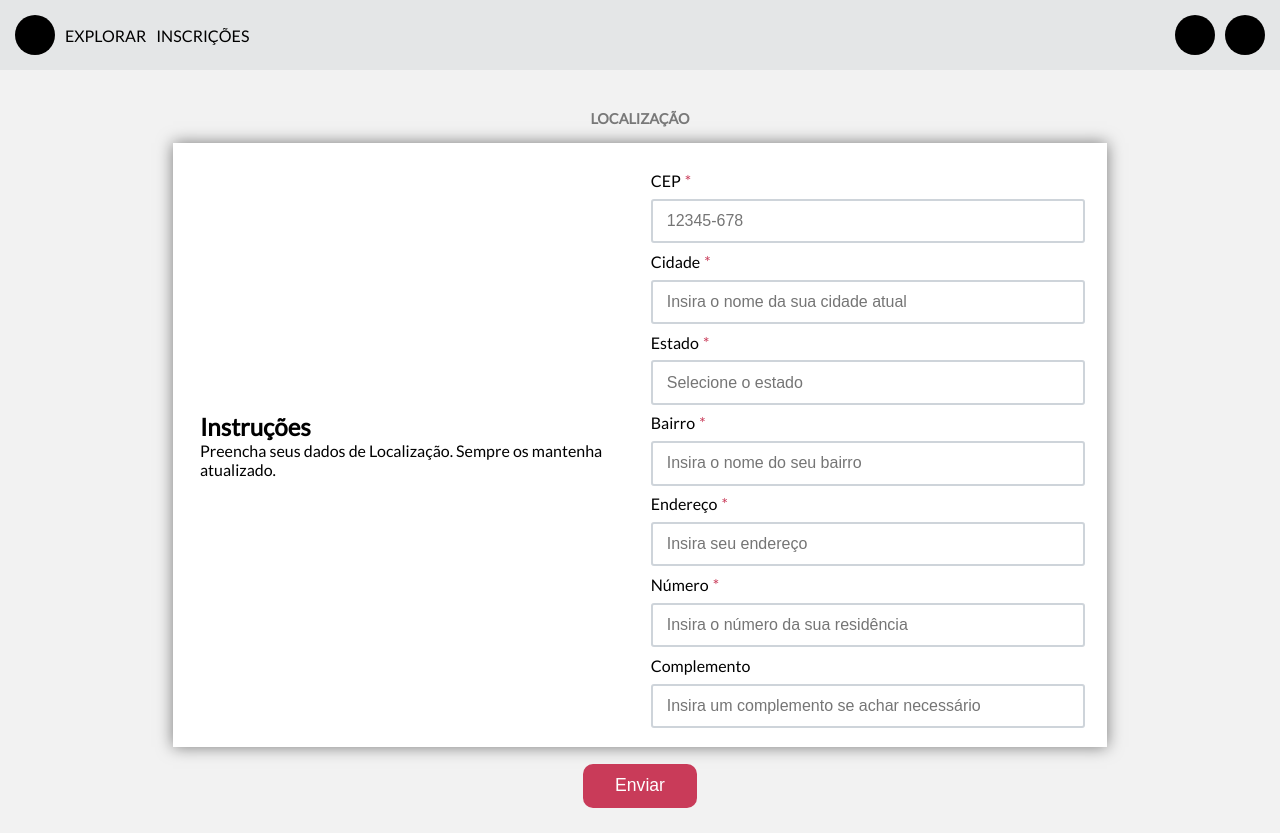
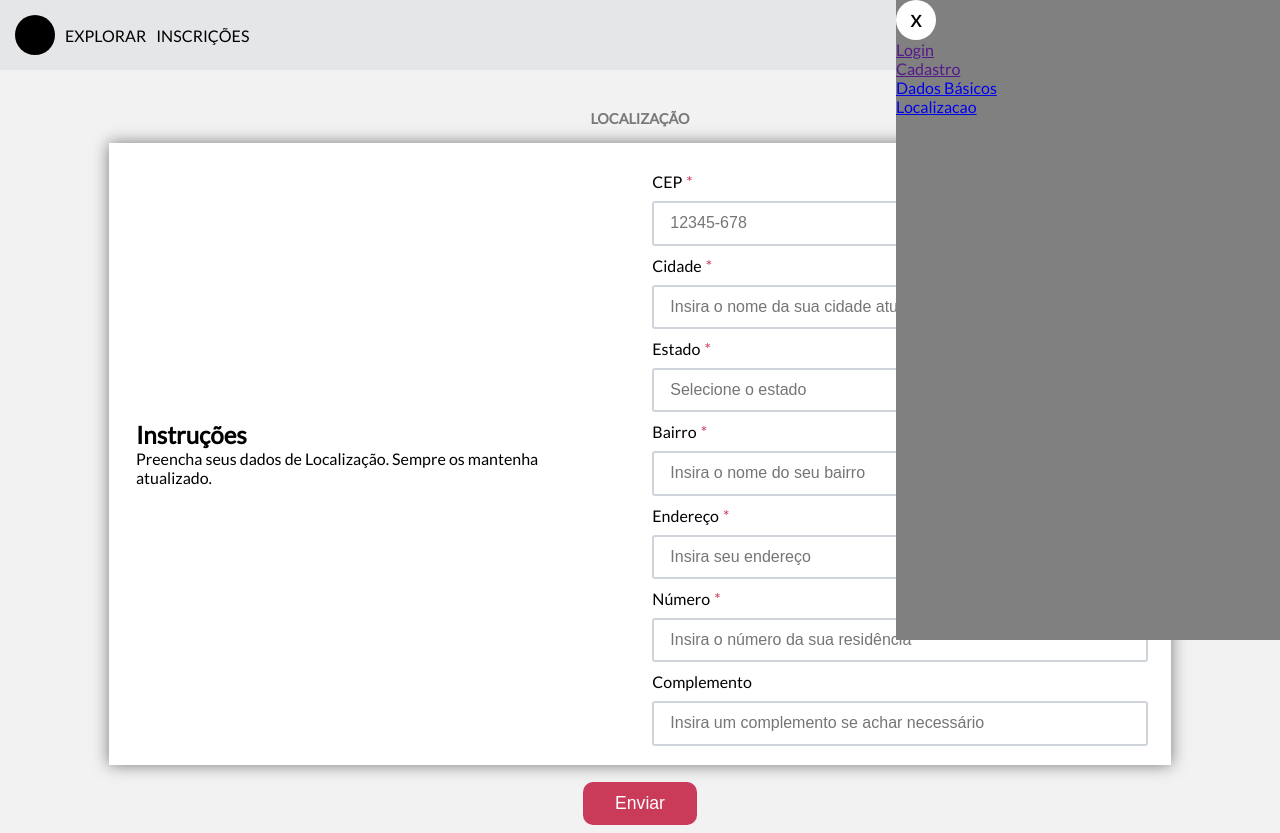
Before and after one commit to MRonald/cadastro-usuario, a React (Create React App) app: page /localizacao in a window 1280 px wide. Built offline with nearby package versions, Linux system fonts and the light colour scheme.

Commit message:
Aumentando o tamanho dos fieldsets | Iniciando o menu lateral

```diff
--- a/src/Pages/DadosBasicos/index.js
+++ b/src/Pages/DadosBasicos/index.js
@@ -15,21 +15,21 @@ export default () => (
             <FieldsetForm tituloInstrucao="Email" instrucao="Você pode alterar seu email">
                 <InputFormulario>
                     <label>Email<span className="required">*</span></label>
-                    <input type="email" placeholder="..." required/>
+                    <input type="email" placeholder="email@exemplo.com" required/>
                 </InputFormulario>
             </FieldsetForm>
             <FieldsetForm tituloInstrucao="Instruções" instrucao="Preencha os seus dados de perfil. Sempre mantenha seu telefone atualizado">
                 <InputFormulario>
                     <label>Nome<span className="required">*</span></label>
-                    <input type="text" placeholder="..." required/>
+                    <input type="text" placeholder="Digite seu nome" required/>
                 </InputFormulario>
                 <InputFormulario>
                     <label>Sobrenome<span className="required">*</span></label>
-                    <input type="text" placeholder="..." required/>
+                    <input type="text" placeholder="Digite seu sobrenome" required/>
                 </InputFormulario>
                 <InputFormulario>
                     <label>Telefone<span className="required">*</span></label>
-                    <input type="text" placeholder="..." required/>
+                    <input type="text" placeholder="(00) 00000-0000" required/>
                 </InputFormulario>
             </FieldsetForm>
             <FieldsetForm tituloInstrucao="Links pessoais" instrucao="Compartilhe seu perfil de outras plataformas aqui">
--- a/src/components/FieldsetForm/FieldsetForm.css
+++ b/src/components/FieldsetForm/FieldsetForm.css
@@ -1,6 +1,6 @@
 .container-fieldset {
     background-color: #fff;
-    width: 70%;
+    width: 80%;
     min-width: 250px;
     margin: 0.5rem auto;
     padding: 1.2rem;
--- a/src/components/Menu/Menu.css
+++ b/src/components/Menu/Menu.css
@@ -29,3 +29,27 @@
         display: none;
     }
 }
+/* Formatação do menu-lateral */
+.menu-lateral {
+    position: absolute;
+    right: 0;
+    top: 0;
+    width: 30%;
+    height: 40rem;
+    background-color: gray;
+    display: flex;
+    flex-direction: column;
+}
+.menu-lateral .icone-fechar {
+    background-color: white;
+    font-weight: bolder;
+    display: flex;
+    justify-content: center;
+    align-items: center;
+    width: 40px;
+    height: 40px;
+    border-radius: 100%;
+}
+.menu-lateral .icone-fechar:hover {
+    cursor: pointer;
+}
--- a/src/components/Menu/index.js
+++ b/src/components/Menu/index.js
@@ -1,4 +1,5 @@
 import React from 'react';
+import { Link } from 'react-router-dom';
 import './Menu.css';
 
 export default () => (
@@ -12,7 +13,14 @@ export default () => (
         </nav>
         <ul className="icons">
             <li className="circleItem"></li>
-            <li className="circleItem"></li>
+            <li className="circleItem" id="icone-usuario"></li>
         </ul>
+        <div className="menu-lateral" id="menu-lateral">
+            <div className="icone-fechar" id="icone-fechar">X</div>
+            <Link>Login</Link>
+            <Link>Cadastro</Link>
+            <Link to="/dadosbasicos">Dados Básicos</Link>
+            <Link to="/localizacao">Localizacao</Link>
+        </div>
     </div>
 );
```
